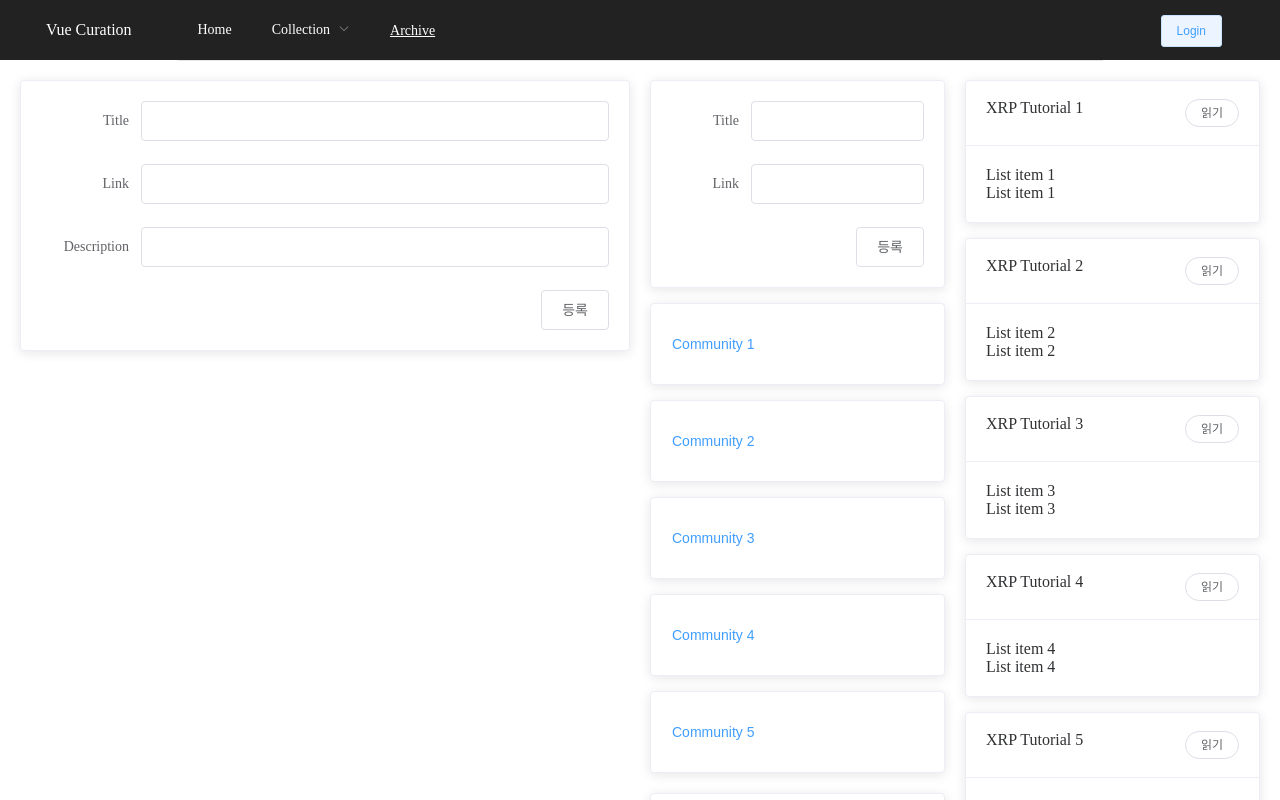
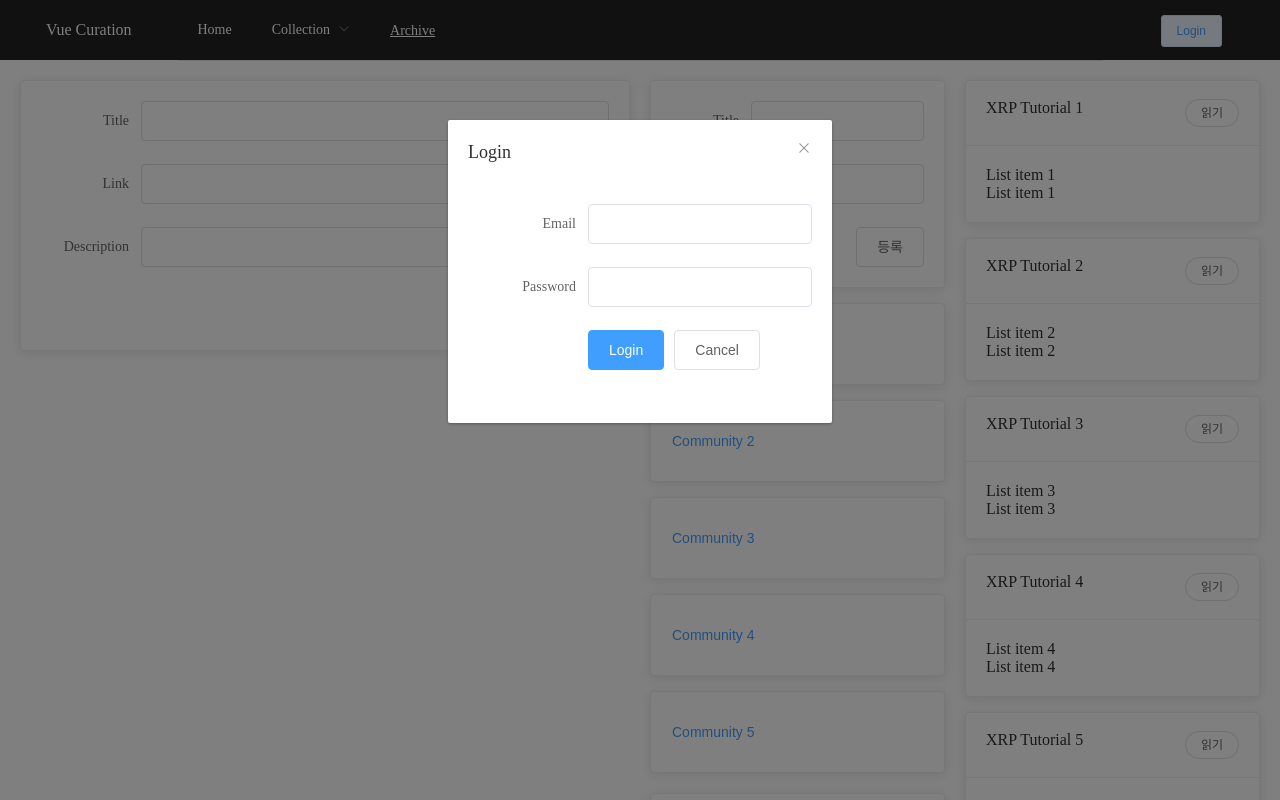
Before and after one commit to devjin0617/vue-curation, a Vue app: page / in a window 1280 px wide. Both pictures are taken after a click on the button "Login". Shown: the top 800 px of the page. Built offline with nearby package versions, Linux system fonts and the light colour scheme; what vuefire would draw is missing.

Commit message:
로그인 화면 추가

```diff
--- a/src/App.vue
+++ b/src/App.vue
@@ -20,7 +20,7 @@
             </el-menu>
           </el-col>
           <el-col :span="3">
-            <el-button size="small">Login</el-button>
+            <el-button size="small" @click="isLoginView = true">Login</el-button>
           </el-col>
         </el-row>
       </el-header>
@@ -29,12 +29,43 @@
       </el-main>
       <el-footer>Vue Curation. <el-button type="text">https://github.com/devjin0617/vue-curation</el-button></el-footer>
     </el-container>
+
+    <el-dialog title="Login" :visible.sync="isLoginView" width="30%">
+      <div>
+        <el-form ref="form" :model="loginForm" label-width="120px">
+          <el-form-item label="Email">
+            <el-input type="email" v-model="loginForm.email"></el-input>
+          </el-form-item>
+          <el-form-item label="Password">
+            <el-input type="password" v-model="loginForm.password"></el-input>
+          </el-form-item>
+          <el-form-item>
+            <el-button type="primary" @click="onSubmit">Login</el-button>
+            <el-button>Cancel</el-button>
+          </el-form-item>
+        </el-form>
+      </div>
+    </el-dialog>
   </div>
 </template>
 
 <script>
 export default {
-  name: 'app'
+  name: 'app',
+  data () {
+    return {
+      isLoginView: false,
+      loginForm: {
+        email: '',
+        password: ''
+      }
+    }
+  },
+  methods: {
+    onSubmit () {
+      console.log('submit!')
+    }
+  }
 }
 </script>
 
```
